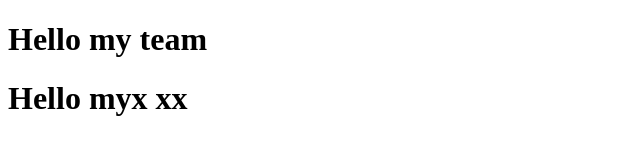
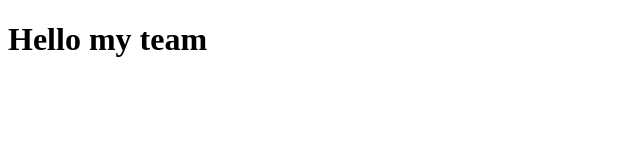
Before and after one commit to RoayaMohsen/uniTest, a plain HTML site: page index.html in a window 1280 px wide. Shown: the whole page, without its empty margins (0-640 px from the left). Drawn offline with Linux system fonts and the light colour scheme.

Commit message:
fjdddddf

```diff
--- a/index.html
+++ b/index.html
@@ -4,7 +4,7 @@
     </head>
     <body>
         <h1>Hello my team</h1>
-        <h1>Hello myx xx</h1>
-
+<!--         <h1>Hello myx xx</h1>
+ -->
     </body>
 </html>
```
